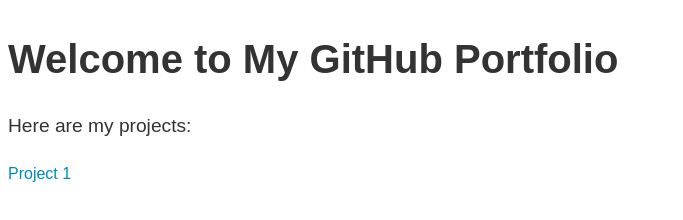
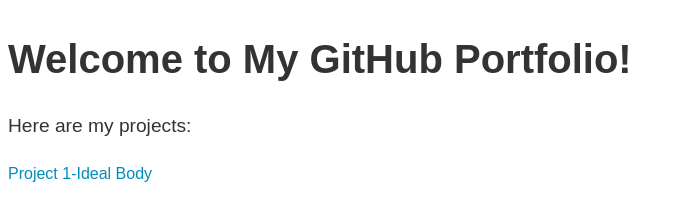
Before and after one commit to youssifeldemellawii/youssifeldemellawii.github.io, a plain HTML site: page index.html in a window 1280 px wide. Shown: the whole page, without its empty margins (0-683 px from the left). Drawn offline with Linux system fonts and the light colour scheme.

Commit message:
index.html

```diff
--- a/index.html
+++ b/index.html
@@ -36,13 +36,13 @@
 </head>
 <body>
     <header>
-        <h1>Welcome to My GitHub Portfolio</h1>
+        <h1>Welcome to My GitHub Portfolio!</h1>
     </header>
     <main>
         <p>Here are my projects:</p>
         <ul>
-            <li><a href="https://github.com/youssifeldemellawii/Ideal-Body-Program">Project 1</a></li>
-            <!-- Add more projects here -->
+            <li><a href="https://github.com/youssifeldemellawii/Ideal-Body-Program">Project 1-Ideal Body</a></li>
+
         </ul>
     </main>
 </body>
```
